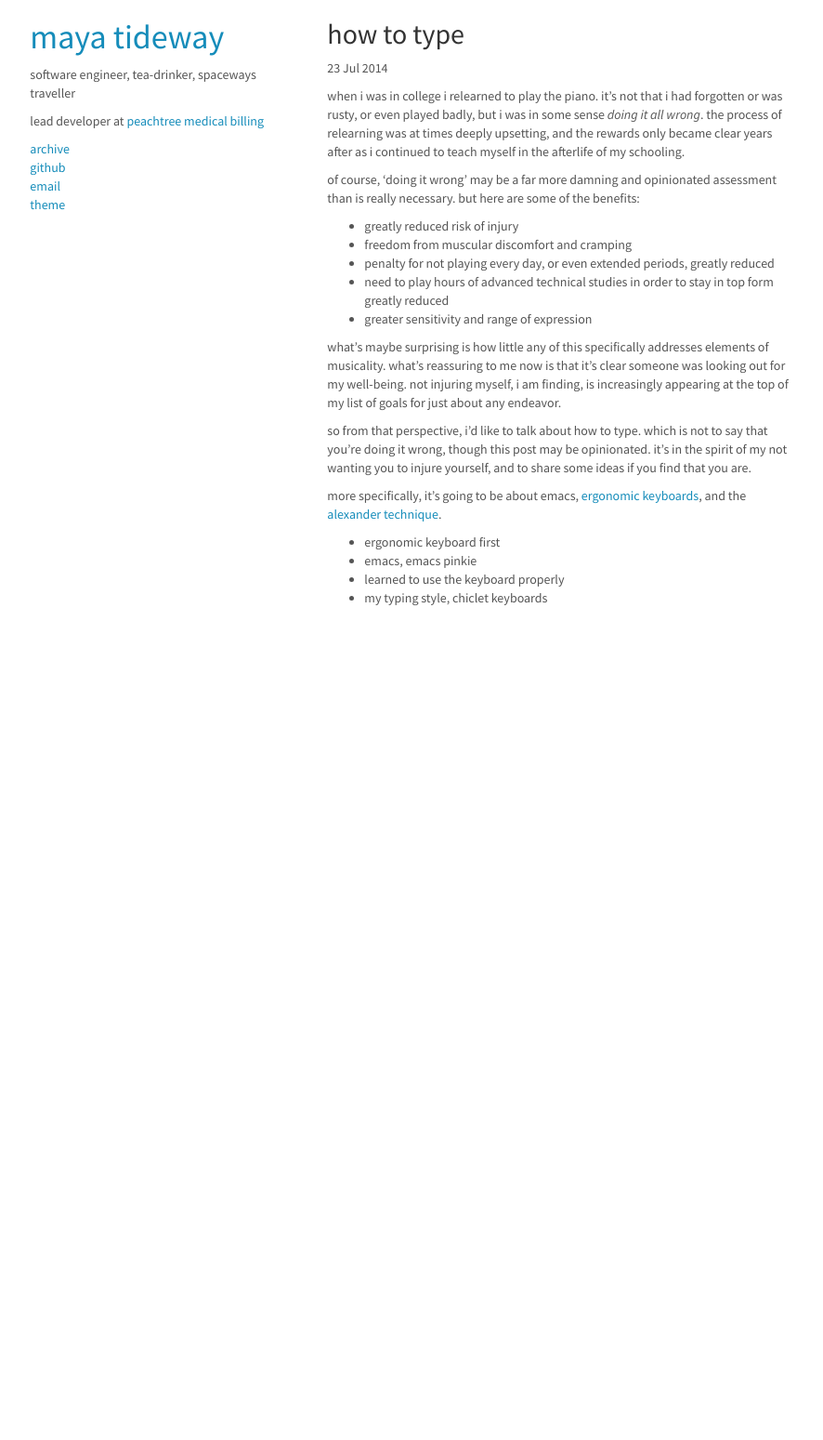
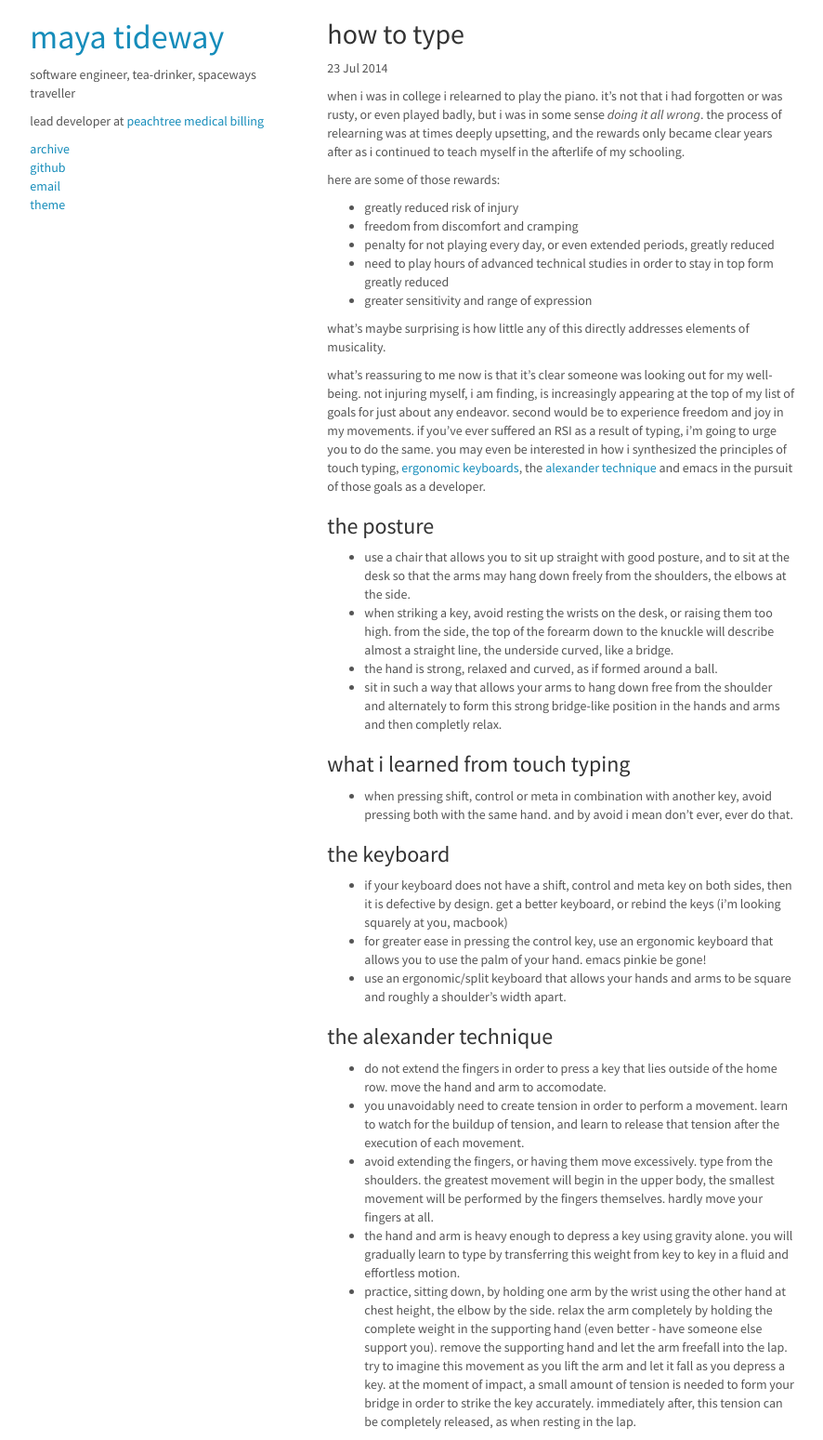
Before and after one commit to imtayadeway/imtayadeway.github.io, a Jekyll site: the page built from _posts/2014-07-23-how-to-type.md, in a window 1280 px wide. Shown: the whole page at 93% size, without its empty margins (196-1082 px from the left). Built offline with Jekyll 4.4.1, drawn with Linux system fonts in a browser that asks for light colours; Markdown is read by kramdown in place of the engine named in the settings; before the commit the page ends 900 px from its top, so only the background shows below that.

Commit message:
Add some more content to typing post.

```diff
--- a/_posts/2014-07-23-how-to-type.md
+++ b/_posts/2014-07-23-how-to-type.md
@@ -10,33 +10,77 @@ sense *doing it all wrong*. the process of relearning was at times
 deeply upsetting, and the rewards only became clear years after as i
 continued to teach myself in the afterlife of my schooling.
 
-of course, 'doing it wrong' may be a far more damning and opinionated
-assessment than is really necessary. but here are some of the benefits:
+here are some of those rewards:
 
 * greatly reduced risk of injury
-* freedom from muscular discomfort and cramping
+* freedom from discomfort and cramping
 * penalty for not playing every day, or even extended periods, greatly reduced
 * need to play hours of advanced technical studies in order to stay in
   top form greatly reduced
 * greater sensitivity and range of expression
 
-what's maybe surprising is how little any of this specifically
-addresses elements of musicality. what's reassuring to me now is that
-it's clear someone was looking out for my well-being. not injuring
-myself, i am finding, is increasingly appearing at the top of my list
-of goals for just about any endeavor.
+what's maybe surprising is how little any of this directly addresses
+elements of musicality.
 
-so from that perspective, i'd like to talk about how to type. which is
-not to say that you're doing it wrong, though this post may be
-opinionated. it's in the spirit of my not wanting you to injure
-yourself, and to share some ideas if you find that you are.
+what's reassuring to me now is that it's clear someone was looking out
+for my well-being. not injuring myself, i am finding, is increasingly
+appearing at the top of my list of goals for just about any
+endeavor. second would be to experience freedom and joy in my
+movements. if you've ever suffered an RSI as a result of typing, i'm
+going to urge you to do the same. you may even be interested in how i
+synthesized the principles of touch typing,
+[ergonomic keyboards](http://en.wikipedia.org/wiki/Ergonomic_keyboard),
+the
+[alexander technique](http://en.wikipedia.org/wiki/Alexander_technique)
+and emacs in the pursuit of those goals as a developer.
 
-more specifically, it's going to be about emacs,
-[ergonomic keyboards](http://en.wikipedia.org/wiki/Ergonomic_keyboard),
-and the
-[alexander technique](http://en.wikipedia.org/wiki/Alexander_technique).
+### the posture
+* use a chair that allows you to sit up straight with good posture,
+  and to sit at the desk so that the arms may hang down freely from
+  the shoulders, the elbows at the side.
+* when striking a key, avoid resting the wrists on the desk, or
+  raising them too high. from the side, the top of the forearm down to
+  the knuckle will describe almost a straight line, the underside
+  curved, like a bridge.
+* the hand is strong, relaxed and curved, as if formed around a ball.
+* sit in such a way that allows your arms to hang down free from the
+  shoulder and alternately to form this strong bridge-like position in the
+  hands and arms and then completly relax.
 
-* ergonomic keyboard first
-* emacs, emacs pinkie
-* learned to use the keyboard properly
-* my typing style, chiclet keyboards
+### what i learned from touch typing
+* when pressing shift, control or meta in combination with another
+  key, avoid pressing both with the same hand. and by avoid i mean
+  don't ever, ever do that.
+
+### the keyboard
+* if your keyboard does not have a shift, control and meta key on both
+  sides, then it is defective by design.  get a better keyboard, or
+  rebind the keys (i'm looking squarely at you, macbook)
+* for greater ease in pressing the control key, use an ergonomic
+  keyboard that allows you to use the palm of your hand. emacs pinkie be gone!
+* use an ergonomic/split keyboard that allows your hands and arms to be
+  square and roughly a shoulder's width apart.
+
+### the alexander technique
+* do not extend the fingers in order to press a key that lies outside
+  of the home row. move the hand and arm to accomodate.
+* you unavoidably need to create tension in order to perform a
+  movement. learn to watch for the buildup of tension, and learn to
+  release that tension after the execution of each movement.
+* avoid extending the fingers, or having them move excessively. type
+  from the shoulders. the greatest movement will begin in the upper
+  body, the smallest movement will be performed by the fingers
+  themselves. hardly move your fingers at all.
+* the hand and arm is heavy enough to depress a key using gravity
+  alone. you will gradually learn to type by transferring this weight
+  from key to key in a fluid and effortless motion.
+* practice, sitting down, by holding one arm by the wrist using the
+  other hand at chest height, the elbow by the side. relax the arm
+  completely by holding the complete weight in the supporting hand
+  (even better - have someone else support you). remove the supporting
+  hand and let the arm freefall into the lap. try to imagine this
+  movement as you lift the arm and let it fall as you depress a
+  key. at the moment of impact, a small amount of tension is needed to
+  form your bridge in order to strike the key accurately. immediately
+  after, this tension can be completely released, as when resting in
+  the lap.
```
